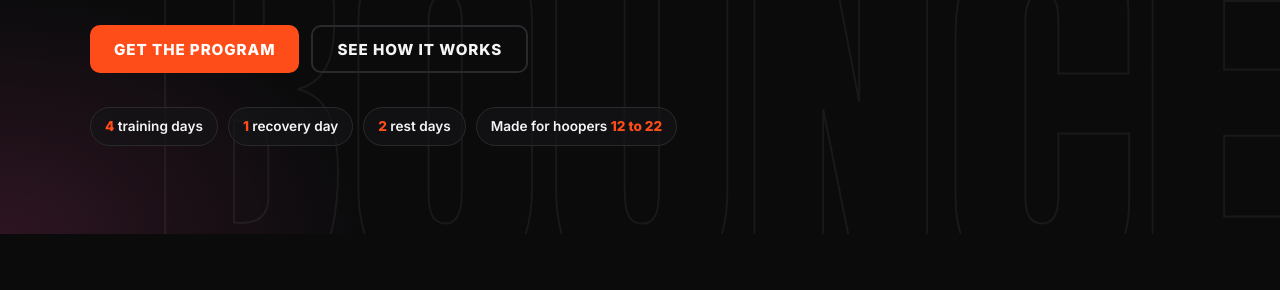
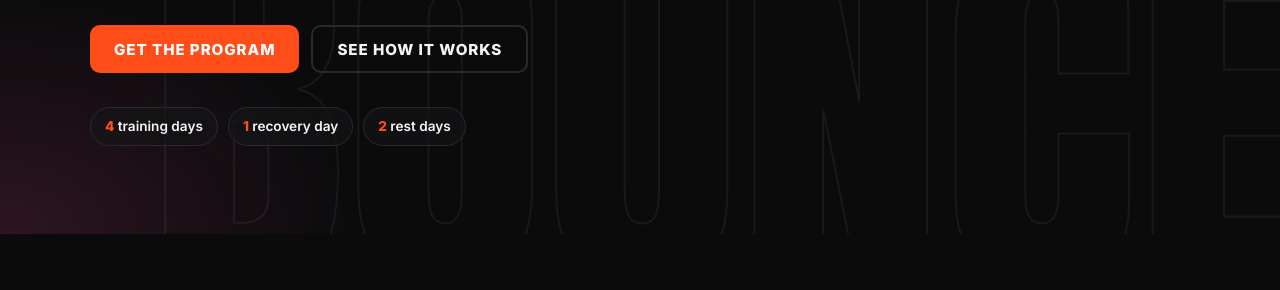
Before and after one commit to tylermurray021/BounceMethod, a plain HTML site: page index.html in a window 1280 px wide. Shown: the part 510-800 px from the top of the page. Drawn offline with Linux system fonts and the light colour scheme.

Commit message:
Remove 'Made for hoopers 12 to 22' highlight from hero

```diff
--- a/index.html
+++ b/index.html
@@ -159,7 +159,6 @@
         <li><b>4</b> training days</li>
         <li><b>1</b> recovery day</li>
         <li><b>2</b> rest days</li>
-        <li>Made for hoopers <b>12 to 22</b></li>
       </ul>
     </div>
   </section>
```
